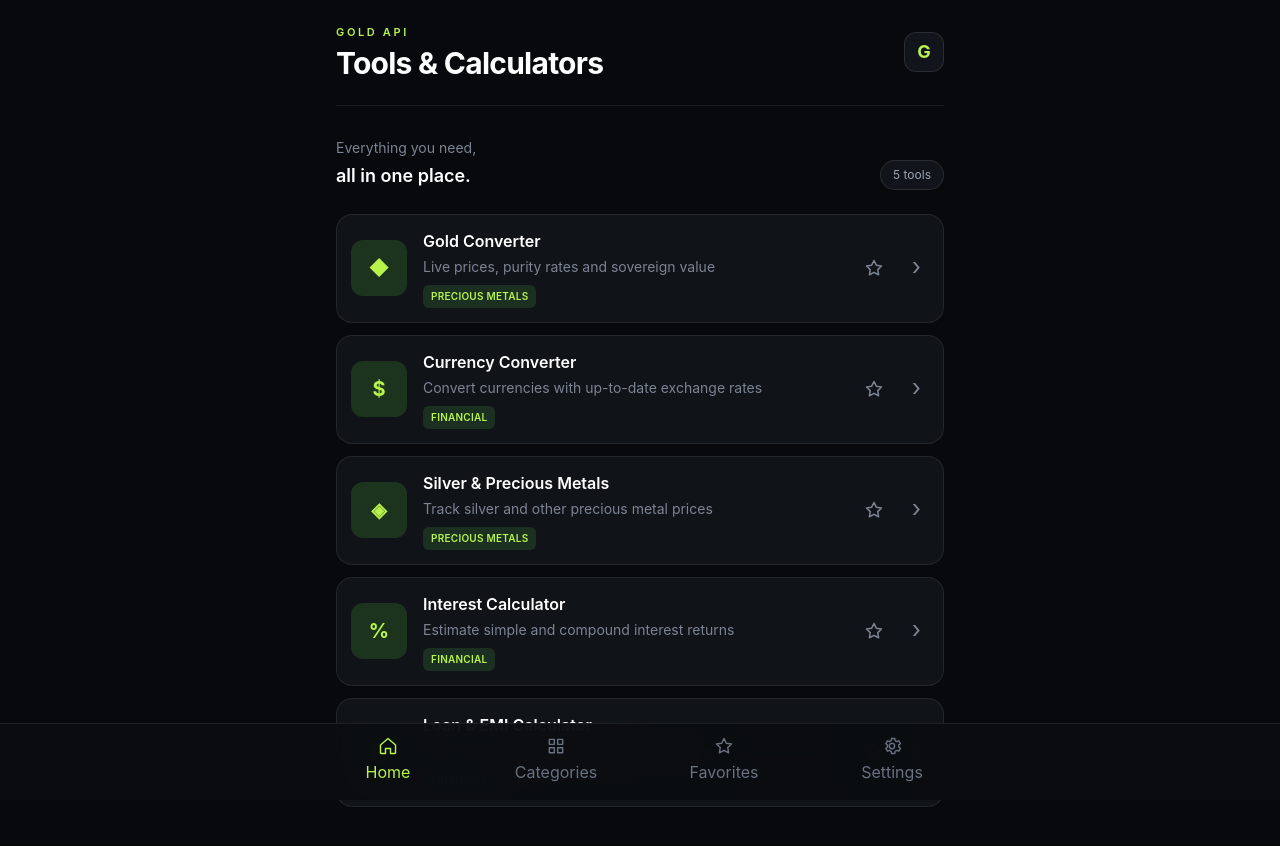
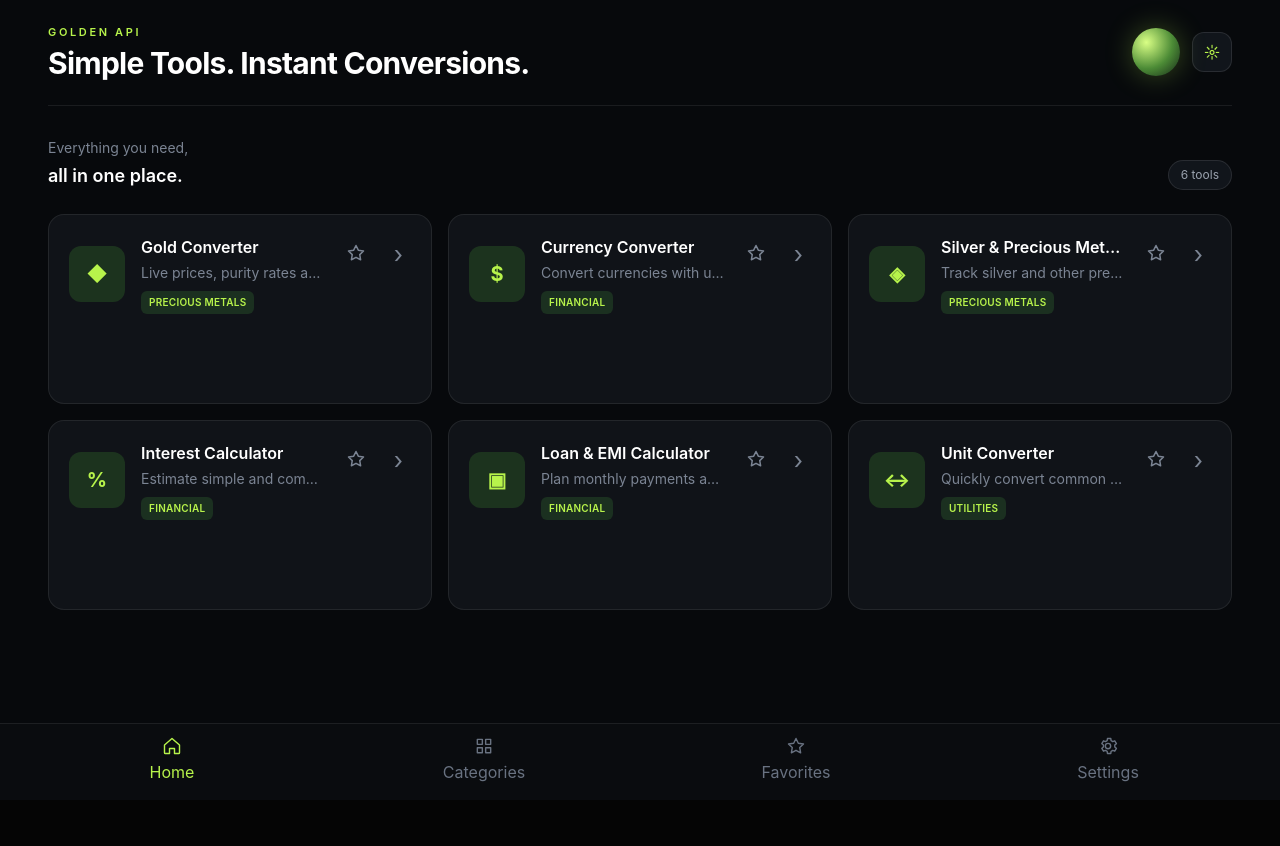
Before and after one commit to theitkompany/goldapi, a Next.js app: page / in a window 1280 px wide. Shown: the top 846 px of the page. After the commit the page ends 800 px from the top, so only its background shows below. Built offline with nearby package versions, Linux system fonts and the light colour scheme.

Commit message:
goldenapi v1.2

```diff
--- /dev/null
+++ b/src/app/api/silver/route.ts
@@ -0,0 +1,46 @@
+import { NextResponse } from "next/server";
+
+const SILVER_PRICES_URL = "https://api.oropocket.com/public/prices";
+
+type SilverPriceResponse = {
+  data?: {
+    silver?: {
+      buy?: number;
+      sell?: number;
+      currency?: string;
+      unit?: string;
+      change24h?: { buy?: number; sell?: number };
+    };
+    timestamp?: string;
+  };
+};
+
+export async function GET() {
+  try {
+    const response = await fetch(SILVER_PRICES_URL, {
+      headers: { Accept: "application/json" },
+      next: { revalidate: 60 },
+    });
+
+    if (!response.ok) {
+      return NextResponse.json({ message: "Unable to fetch silver prices from upstream." }, { status: 502 });
+    }
+
+    const payload = (await response.json()) as SilverPriceResponse;
+    const silver = payload.data?.silver;
+    if (!silver || typeof silver.sell !== "number" || !Number.isFinite(silver.sell)) {
+      return NextResponse.json({ message: "Silver price was missing from the upstream response." }, { status: 502 });
+    }
+
+    return NextResponse.json({
+      price: silver.sell,
+      buyPrice: silver.buy ?? null,
+      currency: silver.currency ?? "INR",
+      unit: silver.unit ?? "gram",
+      change24h: silver.change24h?.sell ?? null,
+      timestamp: payload.data?.timestamp ?? null,
+    });
+  } catch {
+    return NextResponse.json({ message: "Unable to load silver prices. Please try again." }, { status: 500 });
+  }
+}
--- a/src/app/page.tsx
+++ b/src/app/page.tsx
@@ -1,7 +1,7 @@
 "use client";
 
 import Link from "next/link";
-import { useState } from "react";
+import { useEffect, useState } from "react";
 
 type Tool = {
   id: string;
@@ -53,6 +53,14 @@ const TOOLS: Tool[] = [
     icon: "▣",
     href: "/tools/loan-emi-calculator",
   },
+  {
+    id: "unit",
+    title: "Unit Converter",
+    description: "Quickly convert common weights and measurements",
+    category: "Utilities",
+    icon: "↔",
+    href: "/tools/unit-converter",
+  },
 ];
 
 function ToolIcon({ icon }: { icon: string }) {
@@ -80,21 +88,37 @@ function BottomIcon({ name }: { name: "home" | "categories" | "favorites" | "set
 export default function HomePage() {
   const [favorites, setFavorites] = useState<string[]>([]);
   const [activeTab, setActiveTab] = useState("Home");
+  const [theme, setTheme] = useState<"dark" | "light">("dark");
   const visibleTools = activeTab === "Favorites" ? TOOLS.filter((tool) => favorites.includes(tool.id)) : TOOLS;
+
+  useEffect(() => {
+    const savedTheme = localStorage.getItem("theme");
+    if (savedTheme === "light") setTheme("light");
+  }, []);
+
+  useEffect(() => {
+    document.documentElement.classList.toggle("light", theme === "light");
+    localStorage.setItem("theme", theme);
+  }, [theme]);
 
   const toggleFavorite = (id: string) => {
     setFavorites((current) => current.includes(id) ? current.filter((favorite) => favorite !== id) : [...current, id]);
   };
 
   return (
-    <main className="min-h-screen bg-[#07090c] text-white">
-      <div className="mx-auto flex min-h-screen w-full max-w-2xl flex-col px-5 pb-24 sm:px-8">
+    <main className="min-h-screen bg-[#07090c] text-white transition-colors light:bg-[#f5f7fa] light:text-[#101318]">
+      <div className="mx-auto flex min-h-screen w-full max-w-7xl flex-col px-5 pb-24 sm:px-8 lg:px-12">
         <header className="flex items-center justify-between border-b border-white/[0.08] py-6">
           <div>
-            <p className="text-[11px] font-semibold uppercase tracking-[0.24em] text-[#b7f34b]">Gold API</p>
-            <h1 className="mt-1 text-2xl font-bold tracking-tight sm:text-3xl">Tools &amp; Calculators</h1>
+            <p className="text-[11px] font-semibold uppercase tracking-[0.24em] text-[#b7f34b]">Golden API</p>
+            <h1 className="mt-1 text-2xl font-bold tracking-tight sm:text-3xl">Simple Tools. Instant Conversions.</h1>
           </div>
-          <div className="flex h-10 w-10 items-center justify-center rounded-xl border border-white/10 bg-[#11151b] text-lg font-bold text-[#b7f34b]">G</div>
+          <div className="flex items-center gap-3">
+            <div className="hidden h-12 w-12 items-center justify-center rounded-full bg-[radial-gradient(circle_at_30%_30%,#d9ff85,#4c8b36_55%,#132517)] shadow-[0_0_28px_rgba(183,243,75,0.28)] sm:flex animate-[spin_12s_linear_infinite]" aria-hidden="true" />
+            <button type="button" onClick={() => setTheme((current) => current === "dark" ? "light" : "dark")} aria-label={`Switch to ${theme === "dark" ? "light" : "dark"} mode`} className="flex h-10 w-10 items-center justify-center rounded-xl border border-white/10 bg-[#11151b] text-lg text-[#b7f34b] transition hover:border-[#b7f34b]/50 light:bg-white light:text-[#182015]">
+              {theme === "dark" ? "☼" : "☾"}
+            </button>
+          </div>
         </header>
 
         <div className="flex items-end justify-between pt-8">
@@ -105,13 +129,13 @@ export default function HomePage() {
           <span className="rounded-full border border-white/10 bg-[#11151b] px-3 py-1.5 text-xs text-[#9ba3af]">{visibleTools.length} tools</span>
         </div>
 
-        <section className="mt-6 space-y-3" aria-label="Available tools">
+        <section className="mt-6 grid grid-cols-1 gap-4 sm:grid-cols-2 lg:grid-cols-3" aria-label="Available tools">
           {visibleTools.length === 0 ? (
-            <div className="rounded-2xl border border-dashed border-white/10 py-14 text-center text-sm text-[#7b8493]">Tap the star on a tool to save it here.</div>
+            <div className="rounded-2xl border border-dashed border-white/10 py-14 text-center text-sm text-[#7b8493] lg:col-span-3">Tap the star on a tool to save it here.</div>
           ) : visibleTools.map((tool) => (
-            <div key={tool.id} className="group flex items-center gap-3 rounded-2xl border border-white/[0.08] bg-[#101318] p-3.5 transition hover:border-[#b7f34b]/40 hover:bg-[#141920]">
+            <div key={tool.id} className="group flex min-h-[190px] items-start gap-3 rounded-2xl border border-white/[0.08] bg-[#101318] p-5 transition hover:border-[#b7f34b]/40 hover:bg-[#141920] light:border-black/10 light:bg-white light:hover:bg-[#fbfcfd]">
               <Link href={tool.href} className="flex min-w-0 flex-1 items-center gap-4 focus:outline-none focus-visible:ring-2 focus-visible:ring-[#b7f34b]">
-                <span className="flex h-14 w-14 shrink-0 items-center justify-center rounded-xl bg-[#1c331e]"><ToolIcon icon={tool.icon} /></span>
+                <span className="flex h-14 w-14 shrink-0 items-center justify-center rounded-xl bg-[#1c331e] light:bg-[#e9f5dc]"><ToolIcon icon={tool.icon} /></span>
                 <span className="min-w-0">
                   <span className="block truncate font-semibold text-white">{tool.title}</span>
                   <span className="mt-1 block truncate text-sm text-[#7b8493]">{tool.description}</span>
@@ -130,7 +154,7 @@ export default function HomePage() {
       </div>
 
       <nav className="fixed bottom-0 left-0 right-0 z-20 border-t border-white/[0.08] bg-[#0b0d10]/95 px-4 pb-[max(1rem,env(safe-area-inset-bottom))] pt-3 backdrop-blur-xl" aria-label="Main navigation">
-        <div className="mx-auto grid max-w-2xl grid-cols-4">
+        <div className="mx-auto grid max-w-7xl grid-cols-4">
           {(["Home", "Categories", "Favorites", "Settings"] as const).map((tab) => (
             <button key={tab} type="button" onClick={() => setActiveTab(tab)} className={`flex flex-col items-center gap-1 text-[11px] transition ${activeTab === tab ? "text-[#b7f34b]" : "text-[#697281] hover:text-white"}`}>
               <BottomIcon name={tab.toLowerCase() as "home" | "categories" | "favorites" | "settings"} />
--- /dev/null
+++ b/src/app/tools/[slug]/SilverCalculator.tsx
@@ -0,0 +1,55 @@
+"use client";
+
+import Link from "next/link";
+import { useEffect, useState } from "react";
+
+type SilverResponse = {
+  price: number;
+  currency: string;
+  unit: string;
+  change24h: number | null;
+};
+
+export default function SilverCalculator() {
+  const [grams, setGrams] = useState("10");
+  const [silver, setSilver] = useState<SilverResponse | null>(null);
+  const [error, setError] = useState<string | null>(null);
+
+  useEffect(() => {
+    fetch("/api/silver", { cache: "no-store" })
+      .then(async (response) => {
+        if (!response.ok) throw new Error("Unable to load the live silver price.");
+        return (await response.json()) as SilverResponse;
+      })
+      .then(setSilver)
+      .catch((reason: Error) => setError(reason.message));
+  }, []);
+
+  const amount = Number(grams);
+  const total = silver && Number.isFinite(amount) ? amount * silver.price : 0;
+
+  return (
+    <main className="flex min-h-screen items-center justify-center bg-[#07090c] px-5 py-10 text-white">
+      <section className="w-full max-w-xl rounded-3xl border border-white/[0.08] bg-[#101318] p-6 sm:p-8">
+        <Link href="/" className="text-sm text-[#b7f34b] hover:underline">← All tools</Link>
+        <span className="mt-8 inline-flex rounded-full bg-[#1b3020] px-3 py-1 text-xs font-semibold uppercase tracking-wide text-[#b7f34b]">Precious Metals</span>
+        <h1 className="mt-4 text-3xl font-bold">Silver Converter</h1>
+        <p className="mt-2 text-sm text-[#7b8493]">Calculate silver value using the current live INR price per gram.</p>
+        <div className="mt-8 rounded-2xl border border-white/10 bg-[#0b0d10] p-5">
+          <div className="flex items-center justify-between text-sm text-[#9ba3af]">
+            <span>Live silver sell price</span>
+            <span className="font-semibold text-[#b7f34b]">{silver ? `₹${silver.price.toFixed(2)} / ${silver.unit}` : "Loading..."}</span>
+          </div>
+          {silver?.change24h !== null && silver?.change24h !== undefined ? <p className="mt-2 text-xs text-[#7b8493]">24h change: {silver.change24h > 0 ? "+" : ""}{silver.change24h.toFixed(2)}%</p> : null}
+          <label className="mt-6 block text-sm font-medium text-[#d9dee7]" htmlFor="silver-grams">Weight in grams</label>
+          <input id="silver-grams" type="number" min="0" step="0.01" value={grams} onChange={(event) => setGrams(event.target.value)} className="mt-2 w-full rounded-xl border border-white/10 bg-[#161a20] px-4 py-3 text-lg text-white outline-none focus:border-[#b7f34b]" />
+          <div className="mt-6 border-t border-white/10 pt-5">
+            <p className="text-sm text-[#7b8493]">Estimated value</p>
+            <p className="mt-1 text-3xl font-bold text-[#b7f34b]">{silver ? `₹${total.toLocaleString("en-IN", { maximumFractionDigits: 2 })}` : "—"}</p>
+          </div>
+          {error ? <p className="mt-4 text-sm text-red-300">{error}</p> : null}
+        </div>
+      </section>
+    </main>
+  );
+}
--- a/src/app/tools/[slug]/page.tsx
+++ b/src/app/tools/[slug]/page.tsx
@@ -1,14 +1,17 @@
 import Link from "next/link";
+import SilverCalculator from "./SilverCalculator";
 
 const TITLES: Record<string, { title: string; category: string }> = {
   "currency-converter": { title: "Currency Converter", category: "Financial" },
   "silver-precious-metals": { title: "Silver & Precious Metals", category: "Precious Metals" },
   "interest-calculator": { title: "Interest Calculator", category: "Financial" },
   "loan-emi-calculator": { title: "Loan & EMI Calculator", category: "Financial" },
+  "unit-converter": { title: "Unit Converter", category: "Utilities" },
 };
 
 export default async function PlaceholderTool({ params }: { params: Promise<{ slug: string }> }) {
   const { slug } = await params;
+  if (slug === "silver-precious-metals") return <SilverCalculator />;
   const tool = TITLES[slug] ?? { title: "Calculator", category: "Coming soon" };
 
   return (
```
